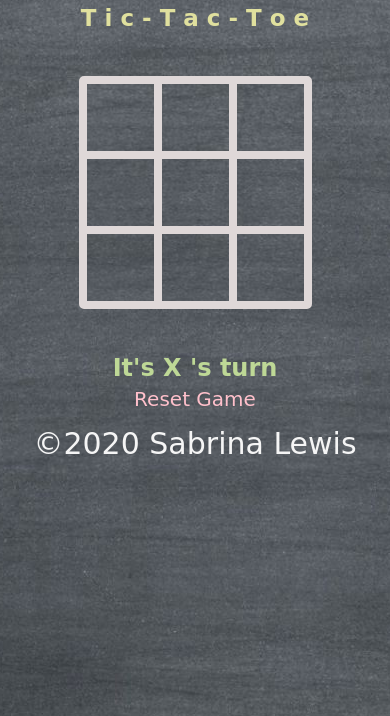
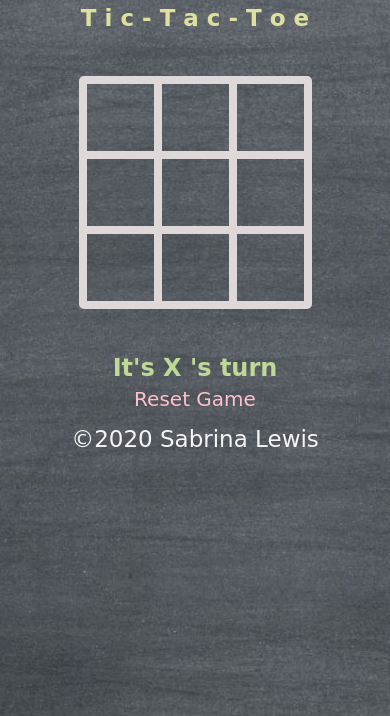
Before and after one commit to slewis80/tic-tac-toe, a PHP site: page / in a window 390 px wide. Shown: the top 716 px of the page. Run offline with PHP 8.4, Linux system fonts and the light colour scheme; some web fonts are replaced.

Commit message:
final touches

```diff
--- a/styles.css
+++ b/styles.css
@@ -60,7 +60,6 @@ footer > a {
     text-decoration: none;
     font-size: 30px;
     color: whitesmoke;
-    padding: 15px;
 }
 
 @media only screen and (max-width: 400px) {
@@ -75,4 +74,7 @@ footer > a {
         height: 75px;
         font-size: 40px;
     }
+    footer > a {
+        font-size: 23px;
+    }
   }
```
